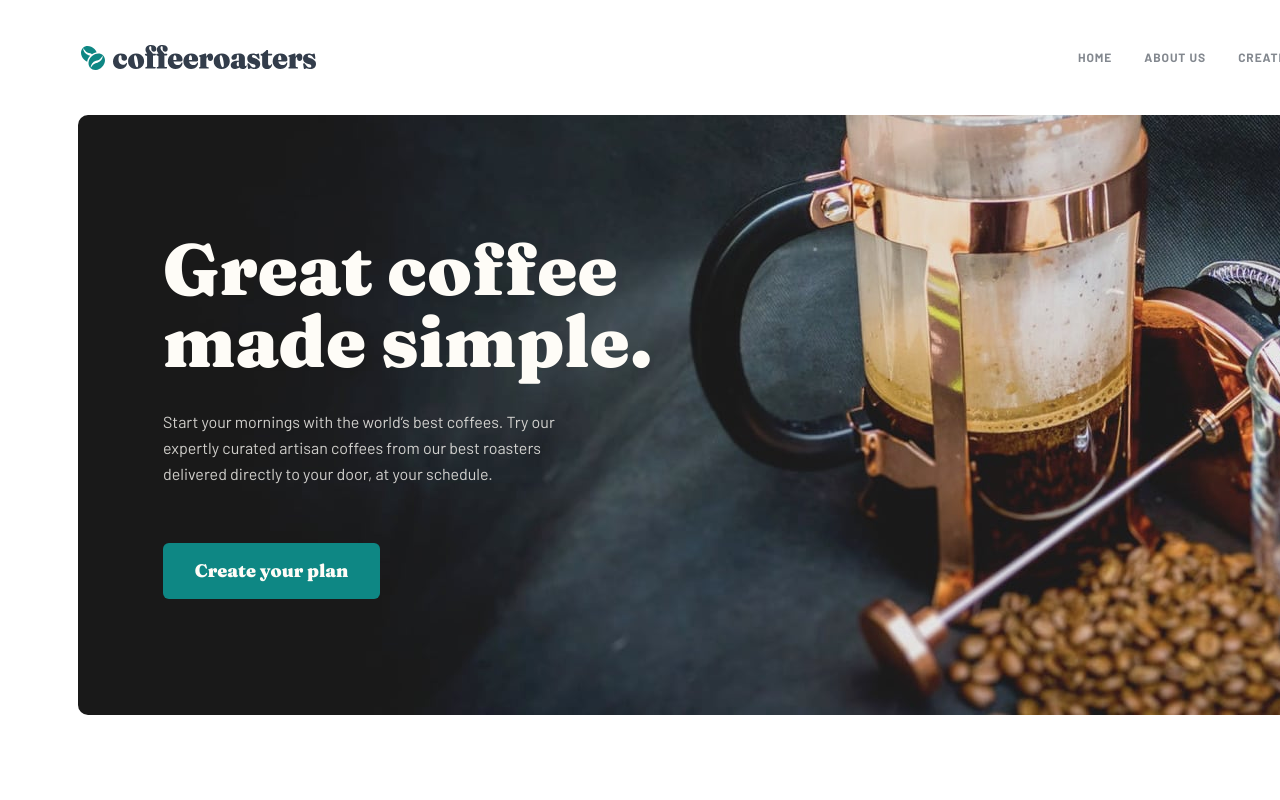
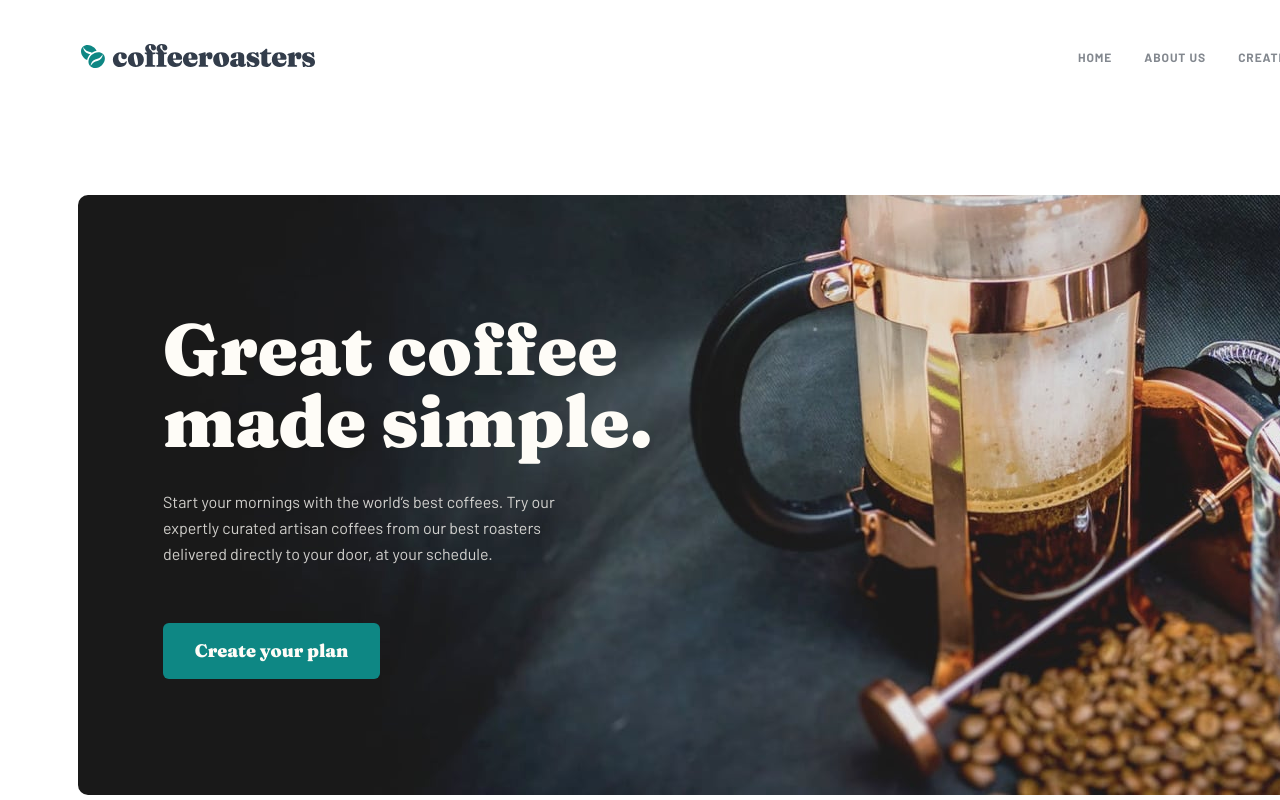
Before and after one commit to erdemalpay/coffeeroasters-subscription-site, a Svelte app: page / in a window 1280 px wide. Shown: the top 800 px of the page. Built offline with nearby package versions, Linux system fonts and the light colour scheme.

Commit message:
Edit Header Component's css

```diff
--- a/src/components/Header.svelte
+++ b/src/components/Header.svelte
@@ -3,6 +3,7 @@
 </script>
 
 <main>
+    <div class="header">
         <img src={srcLogo} class="srcLogo" alt="Cofferoasters Logo" />
         <navbar>
             <ul>
@@ -17,15 +18,24 @@
                 </li>
             </ul>
         </navbar>
+    </div>
 </main>
 
 <style>
     main {
         width: 1440px;
+        height: 113px;
+    }
+    .srcLogo {
+        width: 236px;
         height: 26px;
     }
-    .srcLogo {
-        margin: 43.56px 80.1px;
+    .header {
+        width: 1280px;
+        height: 26px;
+        display: flex;
+        justify-content: space-between;
+        margin: 43px 80px;
     }
     navbar {
         font-family: "Barlow", sans-serif;
@@ -34,15 +44,16 @@
         font-size: 12px;
         line-height: 15px;
         letter-spacing: 0.92px;
+        display: flex;
+        align-items: flex-start;
+        text-align: center;
     }
     ul {
         display: flex;
-        float: right;
-        margin: 50px 80px;
+        justify-content: space-between;
     }
     li {
-        display: flex;
-        flex-direction: column;
+        margin-top: -5px;
         padding-left: 32px;
     }
     a {
```
Lines whose indentation alone changed are shown as unchanged.
